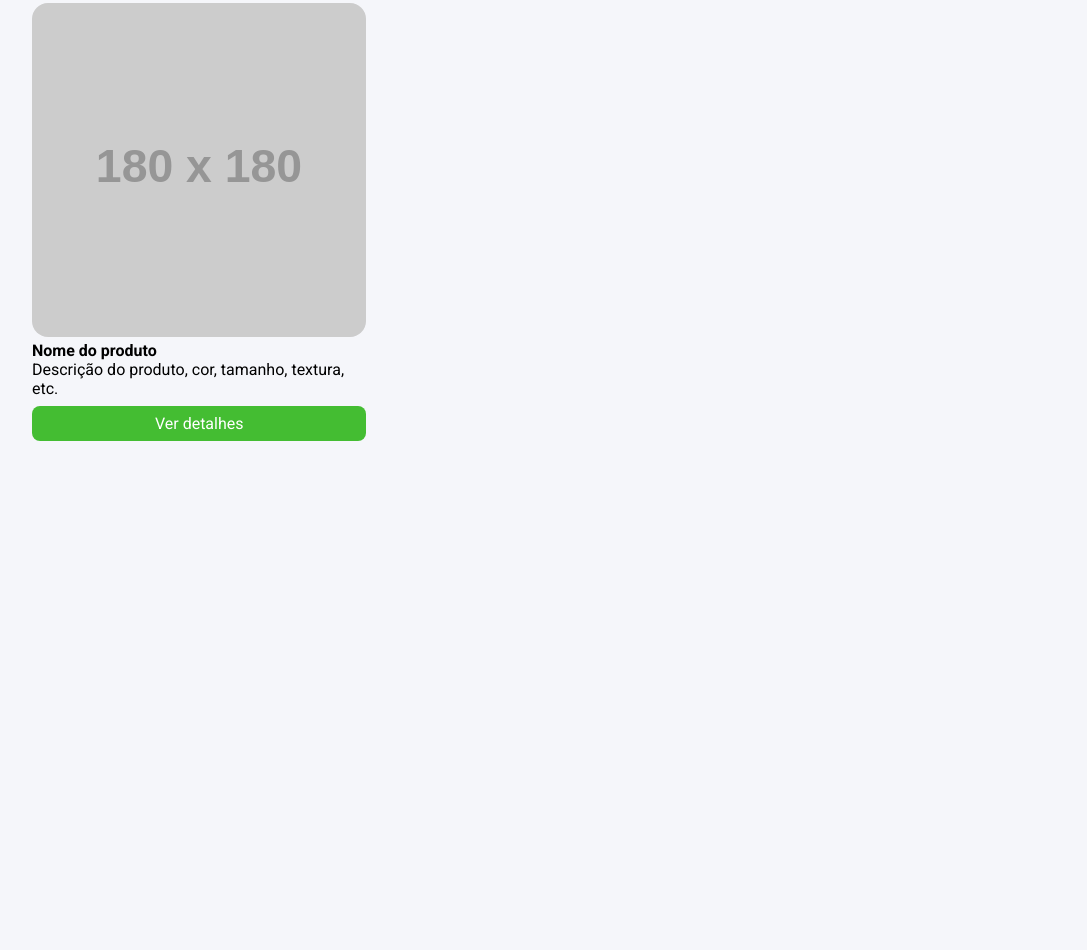
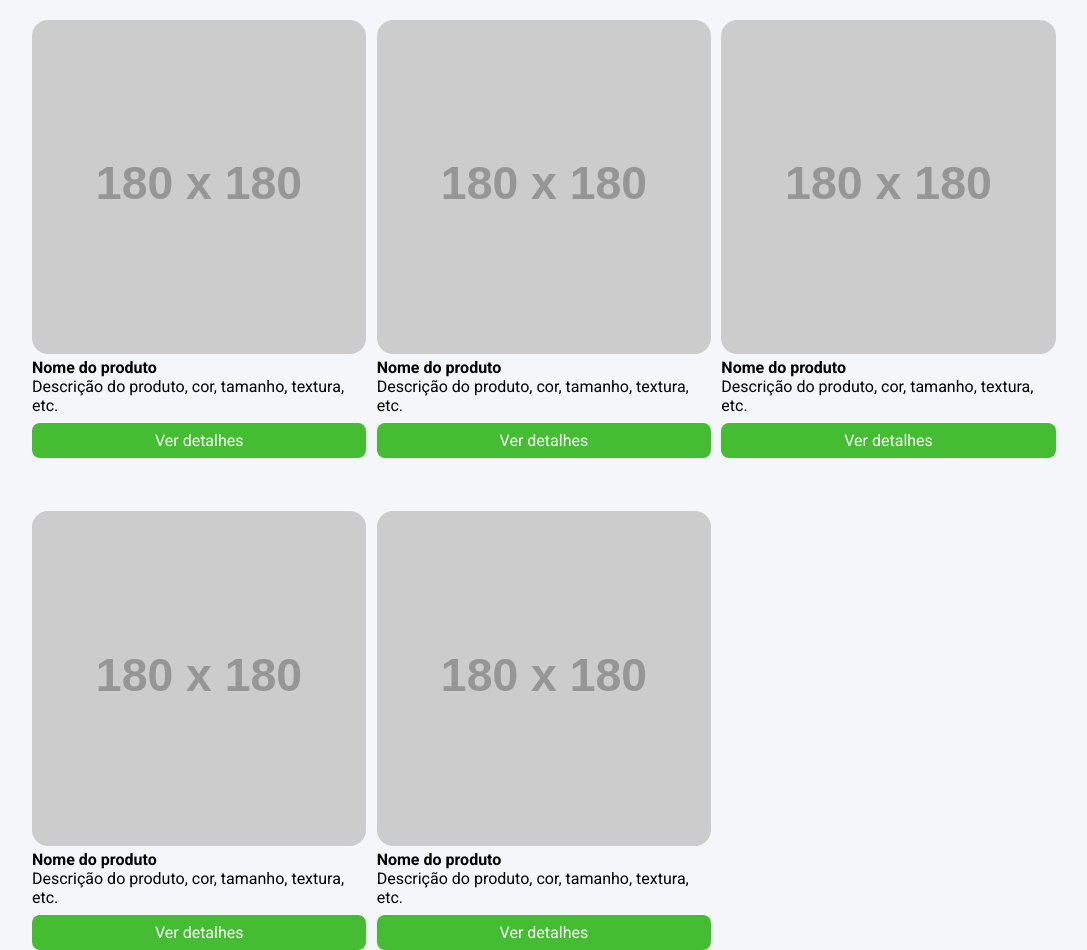
Before and after one commit to AsrielDreemurrGM/Modulo17_Exercicio, a website: page index.html in a window 1280 px wide. Shown: the part 701-1651 px from the top of the page, without its empty margins (96-1183 px from the left). Before the commit the page ends 1163 px from the top, so only its background shows below. Drawn offline with Linux system fonts and the light colour scheme; placeholder pictures from the web are drawn by us.

Commit message:
Fixed Placeholder Images URLs
- The Previous Link Was To "via.placeholder.com" Which Unfortunately Doesn't Exist Anymore, I Replaced It With "placehold.co", Which Does The Same Thing;
- Added More Products To The List;

```diff
--- a/index.html
+++ b/index.html
@@ -14,7 +14,7 @@
     <header>
         <div class="container">
             <div class="branding">
-                <img src="https://via.placeholder.com/120x70" />
+                <img src="https://placehold.co/120x70" />
             </div>
             <nav>
                 <ul class="menu">
@@ -33,7 +33,7 @@
             <h2>Produtos</h2>
             <ul class="products">
                 <li class="product-item">
-                    <img src="https://via.placeholder.com/180x180" />
+                    <img src="https://placehold.co/180x180" />
                     <h4>Nome do produto</h4>
                     <p>
                         Descrição do produto, cor, tamanho, textura, etc.
@@ -43,7 +43,7 @@
                     </a>
                 </li>
                 <li class="product-item">
-                    <img src="https://via.placeholder.com/180x180" />
+                    <img src="https://placehold.co/180x180" />
                     <h4>Nome do produto</h4>
                     <p>
                         Descrição do produto, cor, tamanho, textura, etc.
@@ -53,7 +53,7 @@
                     </a>
                 </li>
                 <li class="product-item">
-                    <img src="https://via.placeholder.com/180x180" />
+                    <img src="https://placehold.co/180x180" />
                     <h4>Nome do produto</h4>
                     <p>
                         Descrição do produto, cor, tamanho, textura, etc.
@@ -63,7 +63,47 @@
                     </a>
                 </li>
                 <li class="product-item">
-                    <img src="https://via.placeholder.com/180x180" />
+                    <img src="https://placehold.co/180x180" />
+                    <h4>Nome do produto</h4>
+                    <p>
+                        Descrição do produto, cor, tamanho, textura, etc.
+                    </p>
+                    <a href="#" class="product-button">
+                        Ver detalhes
+                    </a>
+                </li>
+                <li class="product-item">
+                    <img src="https://placehold.co/180x180" />
+                    <h4>Nome do produto</h4>
+                    <p>
+                        Descrição do produto, cor, tamanho, textura, etc.
+                    </p>
+                    <a href="#" class="product-button">
+                        Ver detalhes
+                    </a>
+                </li>
+                <li class="product-item">
+                    <img src="https://placehold.co/180x180" />
+                    <h4>Nome do produto</h4>
+                    <p>
+                        Descrição do produto, cor, tamanho, textura, etc.
+                    </p>
+                    <a href="#" class="product-button">
+                        Ver detalhes
+                    </a>
+                </li>
+                <li class="product-item">
+                    <img src="https://placehold.co/180x180" />
+                    <h4>Nome do produto</h4>
+                    <p>
+                        Descrição do produto, cor, tamanho, textura, etc.
+                    </p>
+                    <a href="#" class="product-button">
+                        Ver detalhes
+                    </a>
+                </li>
+                <li class="product-item">
+                    <img src="https://placehold.co/180x180" />
                     <h4>Nome do produto</h4>
                     <p>
                         Descrição do produto, cor, tamanho, textura, etc.
```
